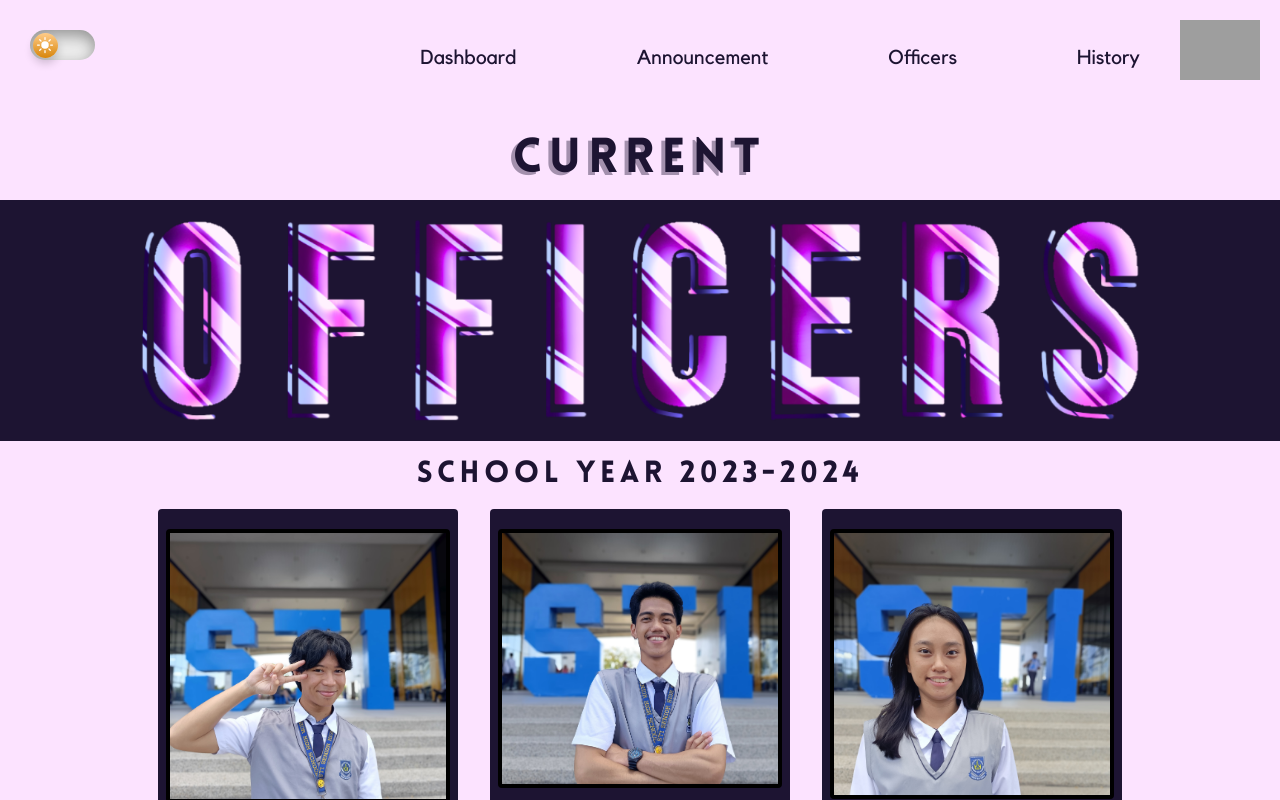
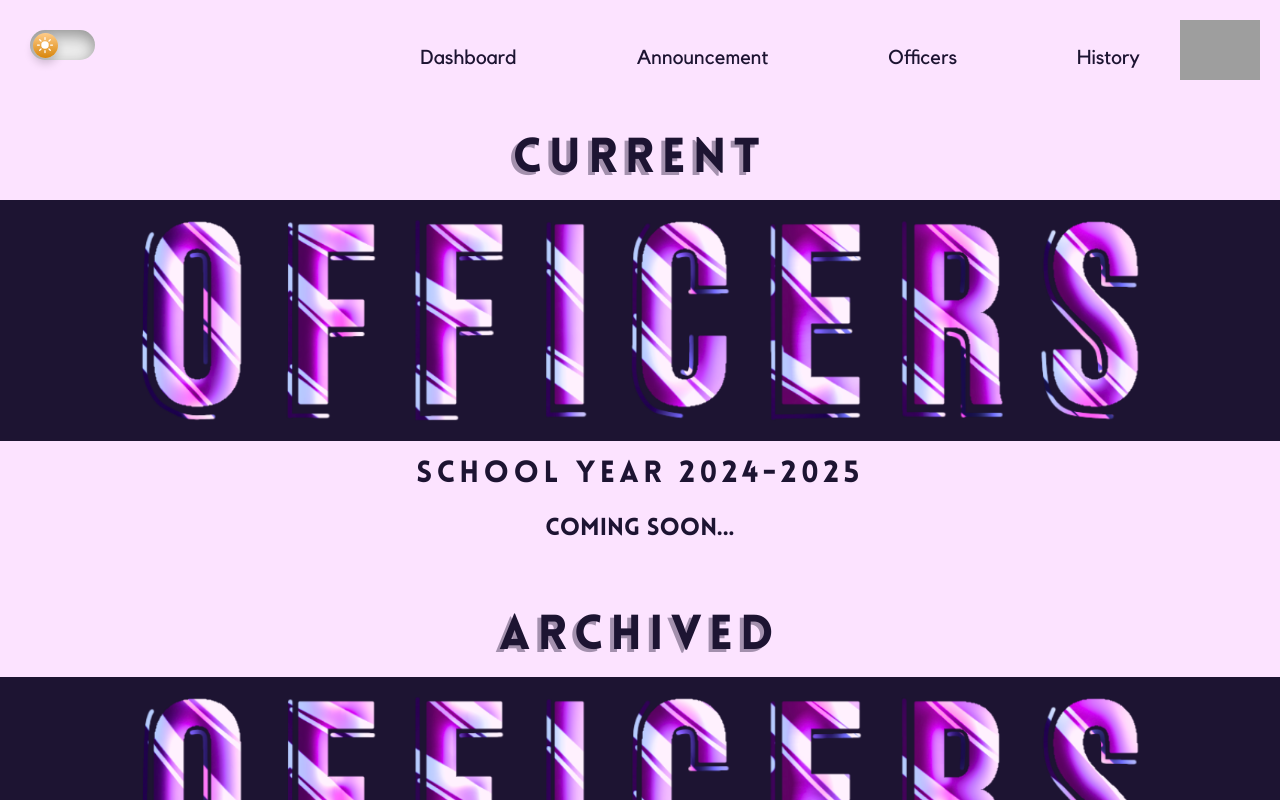
Before and after one commit to DonatOrca/DonatOrca.github.io, a React (Vite) app: page /officers in a window 1280 px wide. Shown: the top 800 px of the page. Built offline with nearby package versions, Linux system fonts and the light colour scheme; grey boxes are pictures that could not be loaded.

Commit message:
Archive Officers of 2023-2024

```diff
--- a/src/data/officers.json
+++ b/src/data/officers.json
@@ -1,5 +1,13 @@
 {
   "current": [
+    {
+      "name": "",
+      "picture": "officers/",
+      "position": "",
+      "quote": ""
+    }
+  ],
+  "2023": [
     {
       "name": "JOHN BENEDICT LEIS",
       "picture": "officers/john_benedict_leis.jpg",
--- a/src/pages/Officers.tsx
+++ b/src/pages/Officers.tsx
@@ -30,14 +30,21 @@ const Officers = () => {
   return (
     <div className="py-5">
       {/* Current officers */}
-      <Header title="CURRENT" description="SCHOOL YEAR 2023-2024" />
-      <Body people={officers.current} />
+      <Header title="CURRENT" description="SCHOOL YEAR 2024-2025" />
+      {/* <Body people={officers.current} /> */}
+      <div className="py-5 text-center font-lovelo text-2xl">
+        Coming Soon...
+      </div>
 
       {/* Add some space in between */}
       <div className="py-6"></div>
 
       {/* Archived Officers */}
       <Header title="ARCHIVED" />
+
+      <AccoItem header="2023-2024">
+        <Body people={officers["2023"]} />
+      </AccoItem>
 
       <AccoItem header="2022-2023">
         <Body people={officers["2022"]} />
```
